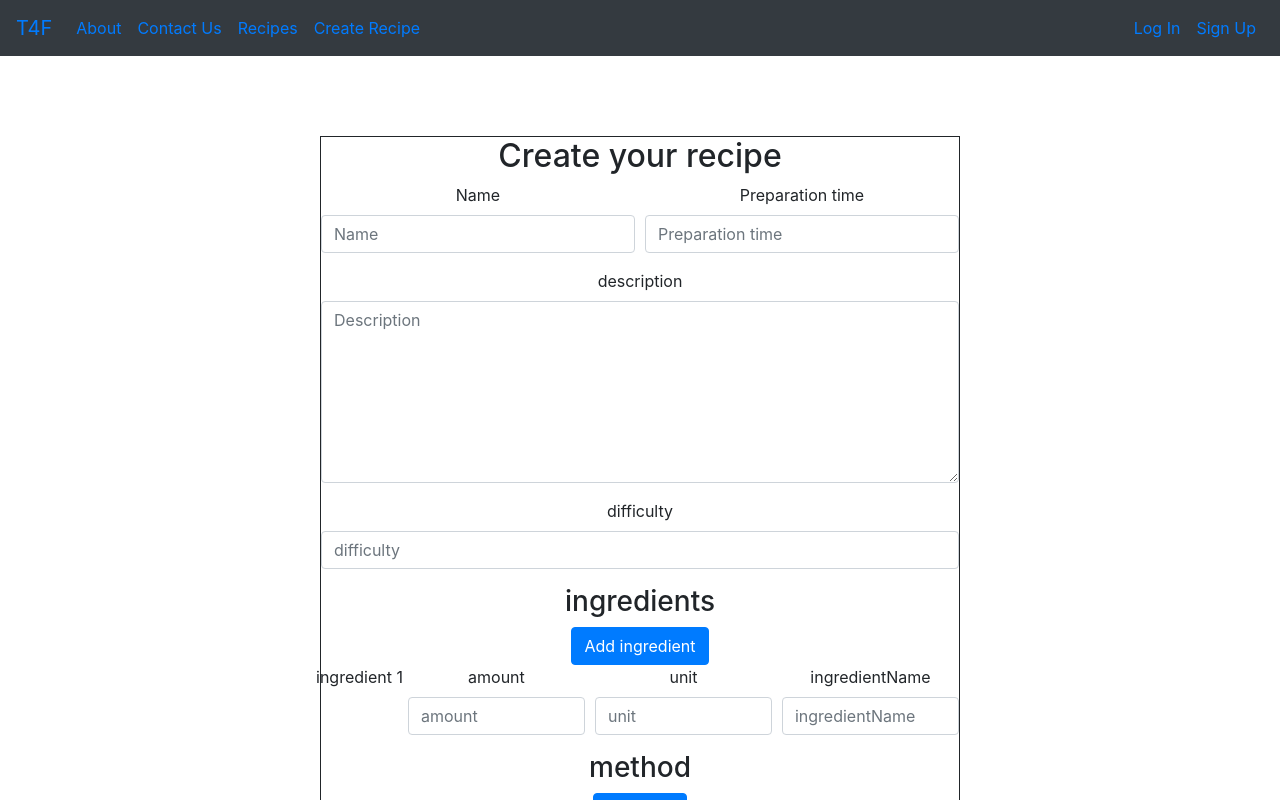
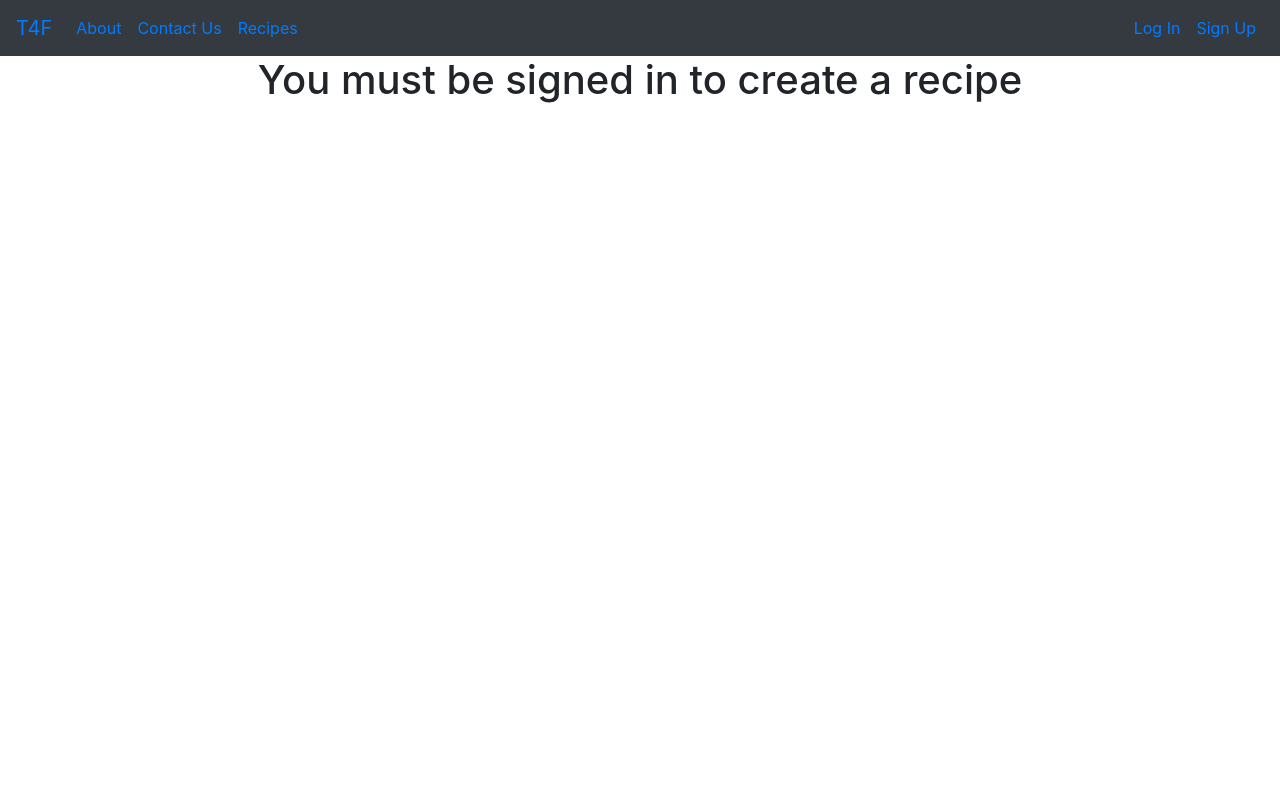
Before and after one commit to ammarfaouri/thoughts-for-food, a React (Create React App) app in the folder react-client/: page /Recipes/New in a window 1280 px wide. Shown: the top 800 px of the page. Built offline with nearby package versions, Linux system fonts and the light colour scheme.

Commit message:
Updated Navbar with status of user , added log out route in server.js

```diff
--- a/react-client/src/App.js
+++ b/react-client/src/App.js
@@ -26,16 +26,27 @@ class App extends Component {
   }
 
   render() {
+    let { loggedIn, username } = this.state;
     return (
       <div className="App">
-        <NavBar />
+        <NavBar
+          loggedIn={loggedIn}
+          username={username}
+          login={this.ToggleLogin}
+        />
         <Switch>
           <Route exact path="/About" render={() => <About />} />
           <Route exact path="/Contact" render={() => <Contact />} />
           <Route
             exact
             path="/Recipes/New"
-            render={(routeParams) => <RecipeForm {...routeParams} />}
+            render={(routeParams) => (
+              <RecipeForm
+                loggedIn={loggedIn}
+                author={username}
+                {...routeParams}
+              />
+            )}
           />
           <Route
             exact
--- a/react-client/src/NavBar.js
+++ b/react-client/src/NavBar.js
@@ -1,10 +1,36 @@
 import React, { Component } from "react";
 import Navbar from "react-bootstrap/Navbar";
 import Nav from "react-bootstrap/Nav";
+import Badge from "react-bootstrap/Badge";
+import Button from "react-bootstrap/Button";
 import { Link } from "react-router-dom";
+import axios from "axios";
+import { withRouter } from "react-router-dom";
 
 class NavBar extends Component {
+  constructor(props) {
+    super(props);
+    this.handleSignOut = this.handleSignOut.bind(this);
+  }
+
+  handleSignOut() {
+    console.log("button click");
+    //destroy session
+    let self = this;
+    axios
+      .get("/logout")
+      //setstate in parent component
+      .then((response) => {
+        self.props.login({ loggedIn: false, username: "" });
+        this.props.history.push("/");
+      })
+      .catch(function (error) {
+        // handle error
+        console.log(error);
+      });
+  }
   render() {
+    let { loggedIn, username } = this.props;
     return (
       <div className="NavBar">
         <Navbar bg="dark" variant="dark">
@@ -18,13 +44,27 @@ class NavBar extends Component {
             <Nav.Link>
               <Link to="/Contact">Contact Us</Link>
             </Nav.Link>
+
             <Nav.Link>
               <Link to="/Recipes">Recipes</Link>
             </Nav.Link>
+            {loggedIn ? (
               <Nav.Link>
                 <Link to="/Recipes/New">Create Recipe</Link>
               </Nav.Link>
+            ) : null}
           </Nav>
+
+          {loggedIn ? (
+            <Nav className="ml-auto">
+              <Badge pill variant="info">
+                Signed in as {username}
+              </Badge>
+              <Button onClick={this.handleSignOut} variant="warning">
+                Sign Out
+              </Button>
+            </Nav>
+          ) : (
             <Nav className="ml-auto">
               <Nav.Link>
                 <Link to="/Login"> Log In</Link>
@@ -33,10 +73,11 @@ class NavBar extends Component {
                 <Link to="/Signup"> Sign Up</Link>
               </Nav.Link>
             </Nav>
+          )}
         </Navbar>
       </div>
     );
   }
 }
 
-export default NavBar;
+export default withRouter(NavBar);
--- a/react-client/src/RecipeForm.js
+++ b/react-client/src/RecipeForm.js
@@ -9,7 +9,7 @@ class RecipeForm extends Component {
     super(props);
     this.state = {
       name: "",
-      author: "",
+      author: this.props.username,
       description: "",
       prepTime: "",
       difficulty: "",
@@ -224,6 +224,7 @@ class RecipeForm extends Component {
       );
     });
 
+    if (this.props.loggedIn) {
       return (
         <div
           className="RecipeForm"
@@ -299,6 +300,13 @@ class RecipeForm extends Component {
           </Form>
         </div>
       );
+    } else {
+      return (
+        <div className="RecipeForm">
+          <h1>You must be signed in to create a recipe</h1>
+        </div>
+      );
+    }
   }
 }
 export default RecipeForm;
```
Also changed, not shown: 1 other file (tests, documents, lock files or other folders). Lines whose indentation alone changed are shown as unchanged.
